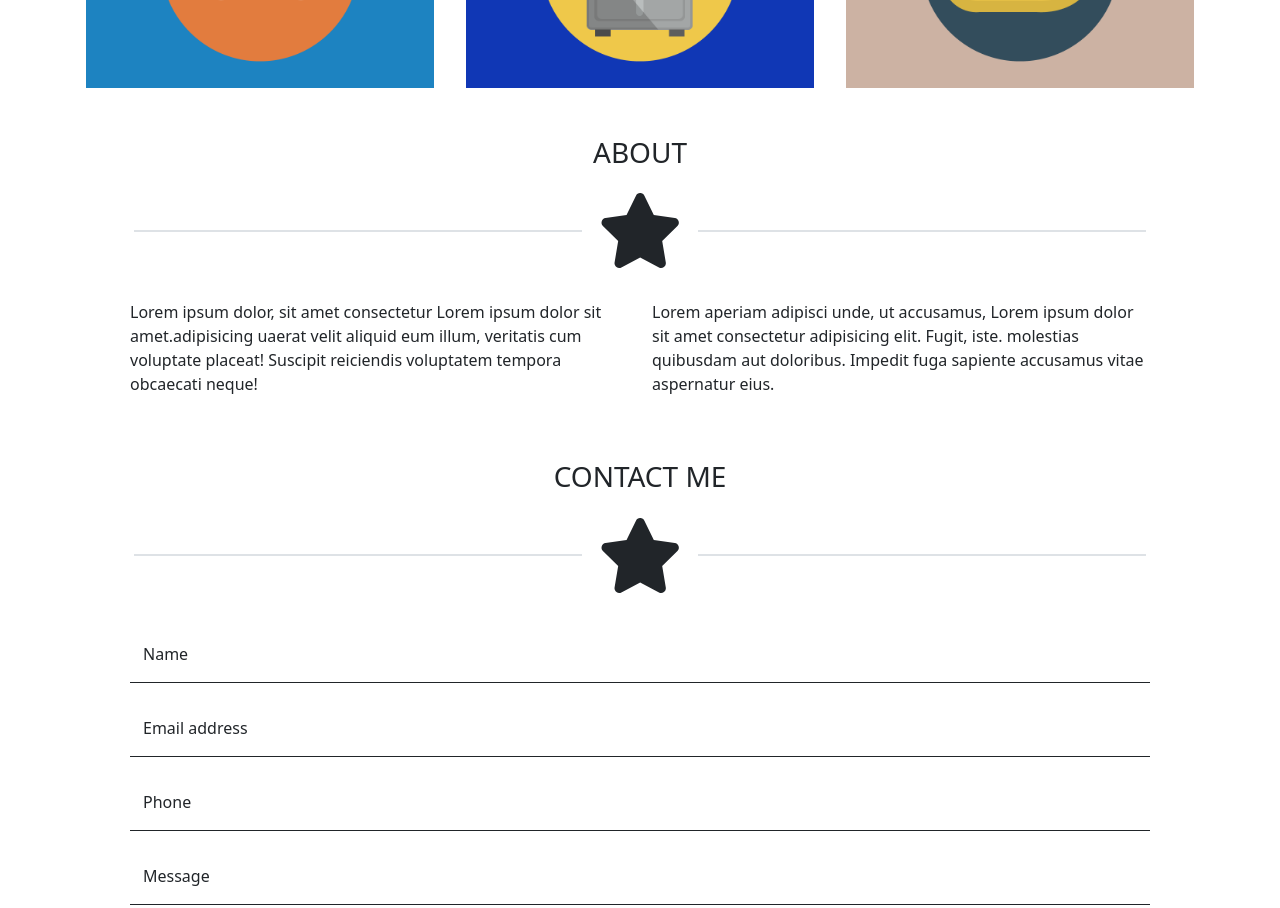
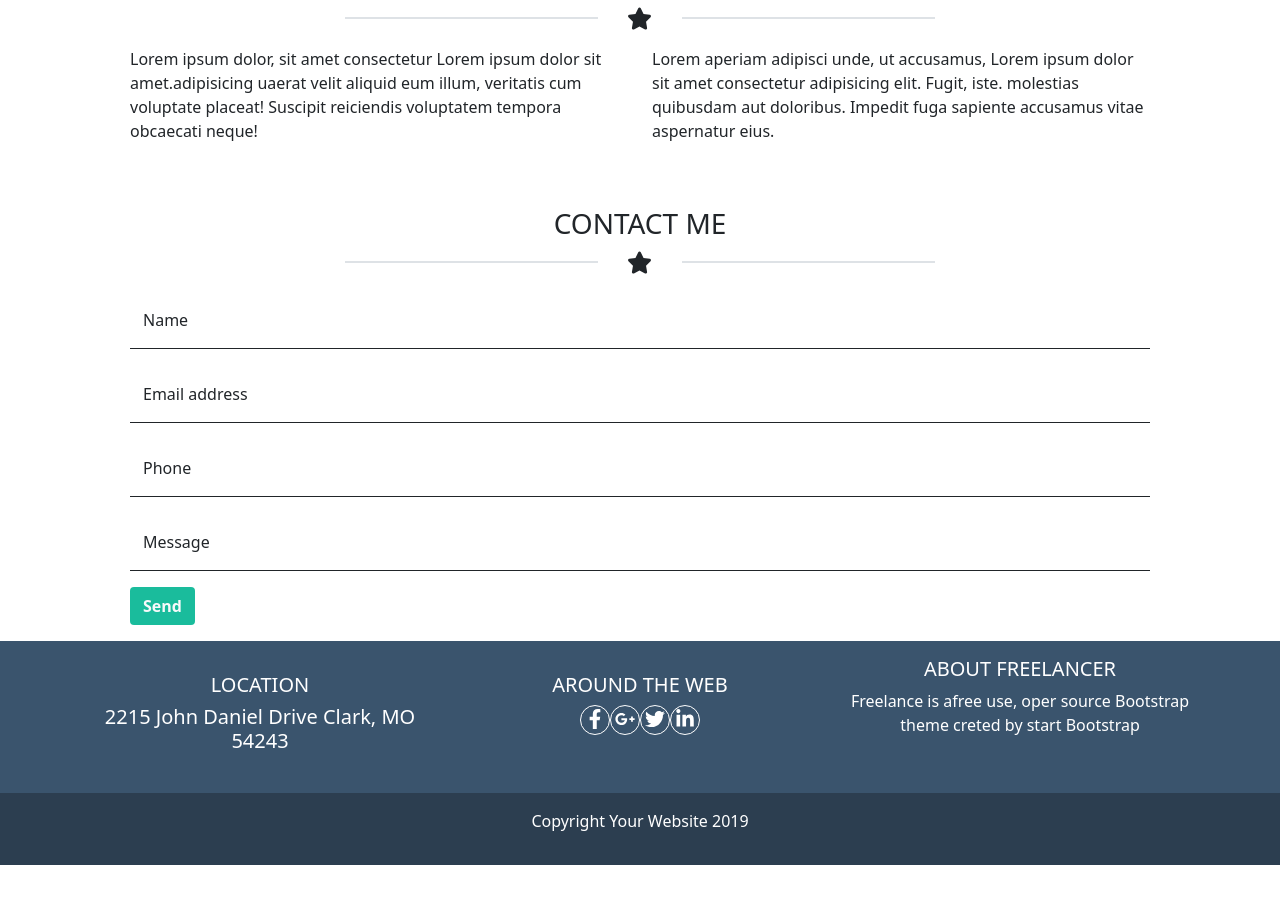
Before and after one commit to MatteoLoddo/html-css-bootstrap-freelancer, a plain HTML site: page index.html in a window 1280 px wide. Shown: the part 1278-2186 px from the top of the page. After the commit the page ends 2143 px from the top, so only its background shows below. Drawn offline with nearby package versions, Linux system fonts and the light colour scheme.

Commit message:
fix star-svg add svg-social

```diff
--- a/css/style.css
+++ b/css/style.css
@@ -53,6 +53,25 @@
     width: 24px
 }
 
+.svg-cont-social div{
+    width: 30px;
+    aspect-ratio: 1/1;
+    border: 1px  solid #ffff;
+    border-radius: 50%;
+}
+
+.svg-cont-social div svg{
+    width: 20px;
+    aspect-ratio: 1/1;
+}
+
+.star-svg div svg{
+    width: 25px;
+    aspect-ratio: 1/1;
+}
+
+
+
 /******************************
 ///////////BOOTSTRAP CLAS//////
 *******************************/
--- a/index.html
+++ b/index.html
@@ -38,17 +38,17 @@
                     <img src="img/avatar.svg" class="img-header " alt="..." >
                     <h1 class=" text-center">STAR  BOOTSTRAP</h1>
 
-                    <div class="d-flex align-items-center" >
+                    <div class="star-svg d-flex align-items-center justify-content-center " >
 
-                        <div class="col">
+                        <div class="col-3">
                             <div class="border"></div>
                         </div>
 
-                        <div class="col-1 m-3 fs-6">
+                        <div class="col-1">
                             <svg xmlns="http://www.w3.org/2000/svg" viewBox="0 0 576 512"><path fill="currentColor" d="M381.2 150.3L524.9 171.5C536.8 173.2 546.8 181.6 550.6 193.1C554.4 204.7 551.3 217.3 542.7 225.9L438.5 328.1L463.1 474.7C465.1 486.7 460.2 498.9 450.2 506C440.3 513.1 427.2 514 416.5 508.3L288.1 439.8L159.8 508.3C149 514 135.9 513.1 126 506C116.1 498.9 111.1 486.7 113.2 474.7L137.8 328.1L33.58 225.9C24.97 217.3 21.91 204.7 25.69 193.1C29.46 181.6 39.43 173.2 51.42 171.5L195 150.3L259.4 17.97C264.7 6.954 275.9-.0391 288.1-.0391C300.4-.0391 311.6 6.954 316.9 17.97L381.2 150.3z"/></svg>
                         </div>
 
-                        <div class="col">
+                        <div class="col-3">
                             <div class="border"></div>
                         </div>
 
@@ -70,17 +70,17 @@
             <div class="col-12 p-3 text-center justify-content-center">
                 <h3 class="">PORTFOLIO</h3>
 
-                <div class="d-flex align-items-center m-auto" >
+                <div class="star-svg d-flex align-items-center justify-content-center" >
 
-                    <div class=" col">
+                    <div class=" col-3">
                         <div class="border"></div>
                     </div>
 
-                    <div class="col-1 m-3 fs-6">
+                    <div class="col-1 ">
                         <svg xmlns="http://www.w3.org/2000/svg" viewBox="0 0 576 512"><path fill="currentColor" d="M381.2 150.3L524.9 171.5C536.8 173.2 546.8 181.6 550.6 193.1C554.4 204.7 551.3 217.3 542.7 225.9L438.5 328.1L463.1 474.7C465.1 486.7 460.2 498.9 450.2 506C440.3 513.1 427.2 514 416.5 508.3L288.1 439.8L159.8 508.3C149 514 135.9 513.1 126 506C116.1 498.9 111.1 486.7 113.2 474.7L137.8 328.1L33.58 225.9C24.97 217.3 21.91 204.7 25.69 193.1C29.46 181.6 39.43 173.2 51.42 171.5L195 150.3L259.4 17.97C264.7 6.954 275.9-.0391 288.1-.0391C300.4-.0391 311.6 6.954 316.9 17.97L381.2 150.3z"/></svg>
                     </div>
 
-                    <div class=" col">
+                    <div class=" col-3">
                         <div class="border"></div>
                     </div>
 
@@ -118,21 +118,23 @@
 
     <div class="container-md">
         <div class="row px-5 p-3">
-            <div class="col-12 p-3">
-                <h3 class=" text-center ">ABOUT</h3>
+            <div class="col-12 p-3 text-center ">
+                <h3 class="">ABOUT</h3>
 
-                <div class="d-flex align-items-center" >
-                    <div class="col">
+                <div class="star-svg d-flex align-items-center justify-content-center " >
+
+                    <div class="col-3">
                         <div class="border"></div>
                     </div>
 
-                    <div class="col-1 m-3 fs-6">
+                    <div class="col-1">
                         <svg xmlns="http://www.w3.org/2000/svg" viewBox="0 0 576 512"><path fill="currentColor" d="M381.2 150.3L524.9 171.5C536.8 173.2 546.8 181.6 550.6 193.1C554.4 204.7 551.3 217.3 542.7 225.9L438.5 328.1L463.1 474.7C465.1 486.7 460.2 498.9 450.2 506C440.3 513.1 427.2 514 416.5 508.3L288.1 439.8L159.8 508.3C149 514 135.9 513.1 126 506C116.1 498.9 111.1 486.7 113.2 474.7L137.8 328.1L33.58 225.9C24.97 217.3 21.91 204.7 25.69 193.1C29.46 181.6 39.43 173.2 51.42 171.5L195 150.3L259.4 17.97C264.7 6.954 275.9-.0391 288.1-.0391C300.4-.0391 311.6 6.954 316.9 17.97L381.2 150.3z"/></svg>
                     </div>
 
-                    <div class="col">
+                    <div class="col-3">
                         <div class="border"></div>
                     </div>
+
                 </div>
             </div>
             <div class="col-8 offset-2 col-md-6 offset-md-0">
@@ -146,20 +148,22 @@
     <!-- contact me -->
     <div class="container-md">
         <div class="row px-5 py-3">
-            <div class="col-12 p-3">
-                <h3 class=" text-center ">CONTACT ME</h3>
-                <div class="d-flex align-items-center" >
-                    <div class="col">
+            <div class="col-12 p-3  text-center ">
+                <h3 class="">CONTACT ME</h3>
+                <div class="star-svg d-flex align-items-center justify-content-center " >
+
+                    <div class="col-3">
                         <div class="border"></div>
                     </div>
 
-                    <div class="col-1 m-3 fs-6">
+                    <div class="col-1">
                         <svg xmlns="http://www.w3.org/2000/svg" viewBox="0 0 576 512"><path fill="currentColor" d="M381.2 150.3L524.9 171.5C536.8 173.2 546.8 181.6 550.6 193.1C554.4 204.7 551.3 217.3 542.7 225.9L438.5 328.1L463.1 474.7C465.1 486.7 460.2 498.9 450.2 506C440.3 513.1 427.2 514 416.5 508.3L288.1 439.8L159.8 508.3C149 514 135.9 513.1 126 506C116.1 498.9 111.1 486.7 113.2 474.7L137.8 328.1L33.58 225.9C24.97 217.3 21.91 204.7 25.69 193.1C29.46 181.6 39.43 173.2 51.42 171.5L195 150.3L259.4 17.97C264.7 6.954 275.9-.0391 288.1-.0391C300.4-.0391 311.6 6.954 316.9 17.97L381.2 150.3z"/></svg>
                     </div>
 
-                    <div class="col">
+                    <div class="col-3">
                         <div class="border"></div>
                     </div>
+
                 </div>
             </div>
             <form action="#">
@@ -191,14 +195,32 @@
         <div class="container-fluid bg-footer-prim p-3 txt-color-light">
             <div class="container-md ">
                 <div class="row text-center">
-                    <div class="col-12">
+                    <div class="col-12 col-md-4 p-3">
                         <h5>LOCATION</h5>
                         <h5>2215 John Daniel Drive Clark, MO 54243</h5>
                     </div>
-                    <div class="col-12 ">
+                    <div class="col-12 col-md-4 p-3">
                         <h5>AROUND THE WEB</h5>
+                        <div class="svg-cont-social d-flex justify-content-center">
+                            <div class="">
+                                <svg xmlns="http://www.w3.org/2000/svg" viewBox="0 0 320 512"><path fill="currentColor" d="M279.14 288l14.22-92.66h-88.91v-60.13c0-25.35 12.42-50.06 52.24-50.06h40.42V6.26S260.43 0 225.36 0c-73.22 0-121.08 44.38-121.08 124.72v70.62H22.89V288h81.39v224h100.17V288z"/></svg>
+                            </div>
+
+                            <div class="">
+                                <svg xmlns="http://www.w3.org/2000/svg" viewBox="0 0 640 512"><path fill="currentColor" d="M386.061 228.496c1.834 9.692 3.143 19.384 3.143 31.956C389.204 370.205 315.599 448 204.8 448c-106.084 0-192-85.915-192-192s85.916-192 192-192c51.864 0 95.083 18.859 128.611 50.292l-52.126 50.03c-14.145-13.621-39.028-29.599-76.485-29.599-65.484 0-118.92 54.221-118.92 121.277 0 67.056 53.436 121.277 118.92 121.277 75.961 0 104.513-54.745 108.965-82.773H204.8v-66.009h181.261zm185.406 6.437V179.2h-56.001v55.733h-55.733v56.001h55.733v55.733h56.001v-55.733H627.2v-56.001h-55.733z"/></svg>
+                            </div>
+
+                            <div class="">
+                                <svg xmlns="http://www.w3.org/2000/svg" viewBox="0 0 512 512"><path fill="currentColor" d="M459.37 151.716c.325 4.548.325 9.097.325 13.645 0 138.72-105.583 298.558-298.558 298.558-59.452 0-114.68-17.219-161.137-47.106 8.447.974 16.568 1.299 25.34 1.299 49.055 0 94.213-16.568 130.274-44.832-46.132-.975-84.792-31.188-98.112-72.772 6.498.974 12.995 1.624 19.818 1.624 9.421 0 18.843-1.3 27.614-3.573-48.081-9.747-84.143-51.98-84.143-102.985v-1.299c13.969 7.797 30.214 12.67 47.431 13.319-28.264-18.843-46.781-51.005-46.781-87.391 0-19.492 5.197-37.36 14.294-52.954 51.655 63.675 129.3 105.258 216.365 109.807-1.624-7.797-2.599-15.918-2.599-24.04 0-57.828 46.782-104.934 104.934-104.934 30.213 0 57.502 12.67 76.67 33.137 23.715-4.548 46.456-13.32 66.599-25.34-7.798 24.366-24.366 44.833-46.132 57.827 21.117-2.273 41.584-8.122 60.426-16.243-14.292 20.791-32.161 39.308-52.628 54.253z"/></svg>
+                            </div>
+
+                            <div class="">
+                                <svg xmlns="http://www.w3.org/2000/svg" viewBox="0 0 448 512"><path fill="currentColor" d="M100.28 448H7.4V148.9h92.88zM53.79 108.1C24.09 108.1 0 83.5 0 53.8a53.79 53.79 0 0 1 107.58 0c0 29.7-24.1 54.3-53.79 54.3zM447.9 448h-92.68V302.4c0-34.7-.7-79.2-48.29-79.2-48.29 0-55.69 37.7-55.69 76.7V448h-92.78V148.9h89.08v40.8h1.3c12.4-23.5 42.69-48.3 87.88-48.3 94 0 111.28 61.9 111.28 142.3V448z"/></svg>
+                            </div>
+
+                        </div>
                     </div>
-                    <div class="col-12">
+                    <div class="col-12 col-md-4">
                         <h5>ABOUT FREELANCER</h5>
                         <p>Freelance is afree use, oper source Bootstrap theme creted by start Bootstrap</p>
                     </div>
```
